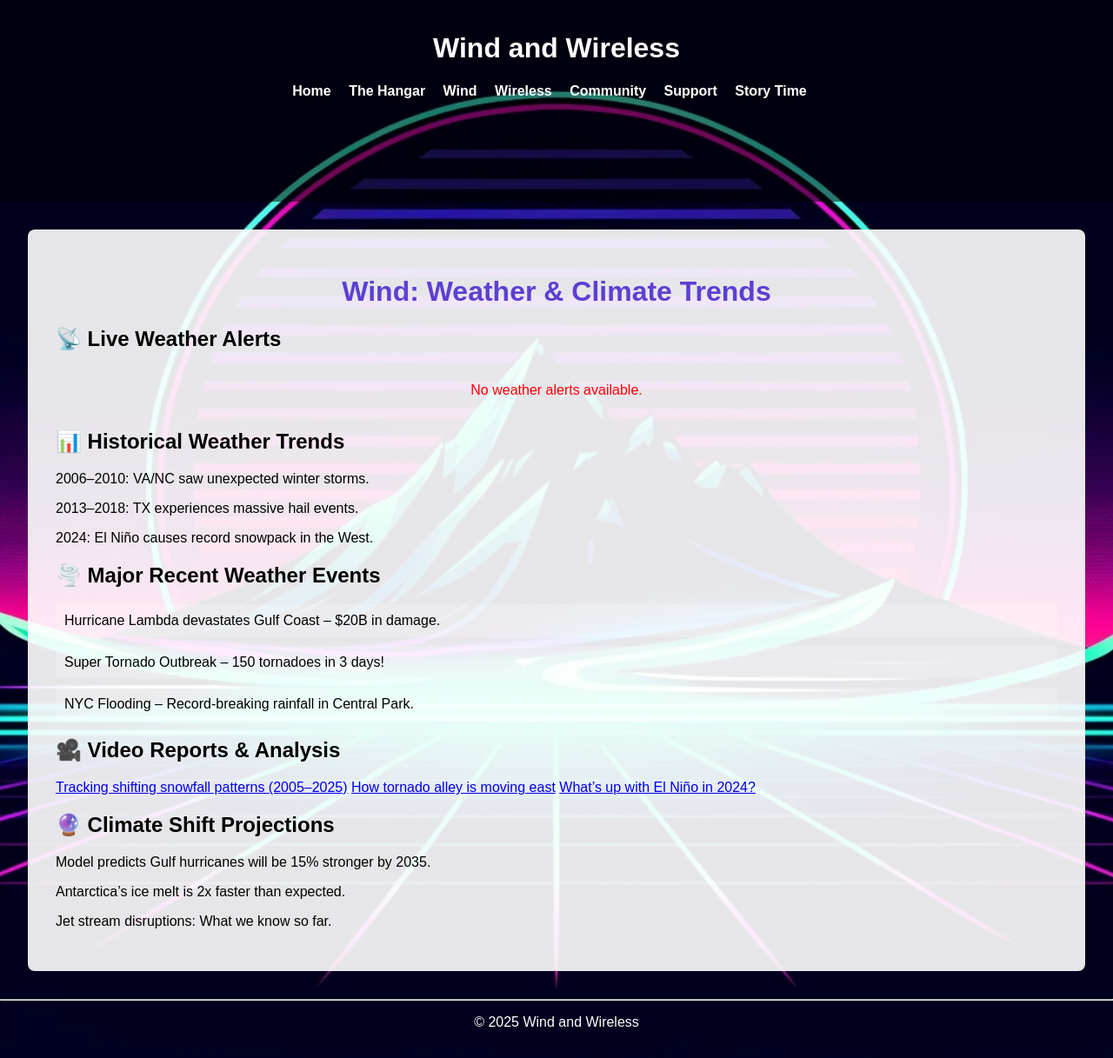
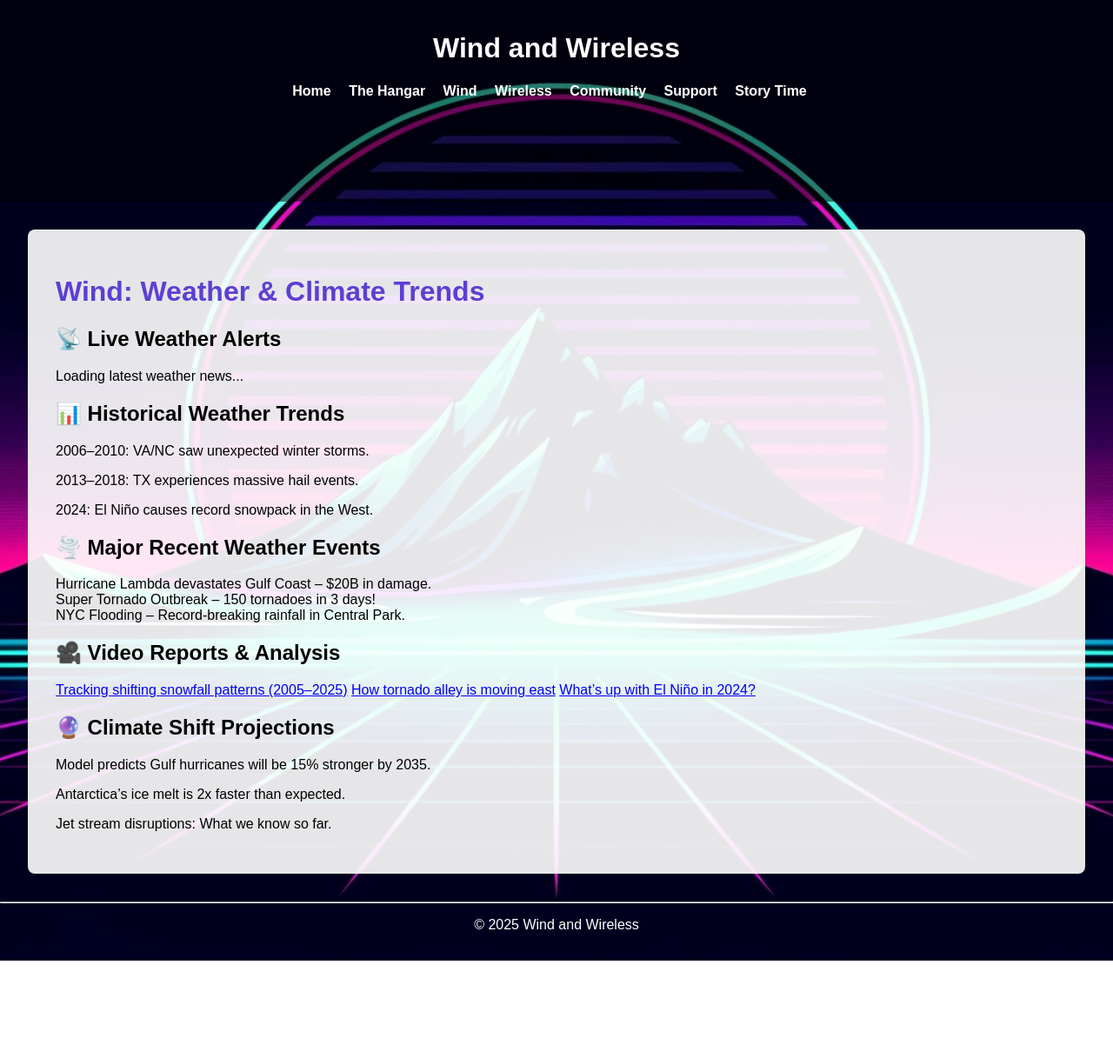
Before and after one commit to 00X30/WindWireless, a Jekyll site: the page built from wind.md, in a window 1280 px wide. Shown: the whole page at 87% size. Built offline with Jekyll 4.4.1, drawn with Linux system fonts in a browser that asks for light colours; after the commit the page ends 1105 px from its top, so only the background shows below that; some of the changed lines change nothing that is shown.

Commit message:
Update wind.md

```diff
--- a/wind.md
+++ b/wind.md
@@ -3,36 +3,36 @@ layout: default
 title: Wind - Weather & Climate Trends
 ---
 
-<h1 style="text-align: center; color: #5D3FD3;">Wind: Weather & Climate Trends</h1>
+<h1 style="text-align: left; color: #5D3FD3;">Wind: Weather & Climate Trends</h1>
 
 <!-- 📡 Live Weather Alerts -->
 <div class="section">
-    <h2>📡 Live Weather Alerts</h2>
+    <h2 style="text-align: left;">📡 Live Weather Alerts</h2>
     <div id="weather-carousel" class="carousel-container">
-        <p>Loading latest weather news...</p>
+        <p style="text-align: left;">Loading latest weather news...</p>
     </div>
 </div>
 
 <!-- 📊 Historical Weather Trends -->
 <div class="section">
-    <h2>📊 Historical Weather Trends</h2>
-    <p>2006–2010: VA/NC saw unexpected winter storms.</p>
-    <p>2013–2018: TX experiences massive hail events.</p>
-    <p>2024: El Niño causes record snowpack in the West.</p>
+    <h2 style="text-align: left;">📊 Historical Weather Trends</h2>
+    <p style="text-align: left;">2006–2010: VA/NC saw unexpected winter storms.</p>
+    <p style="text-align: left;">2013–2018: TX experiences massive hail events.</p>
+    <p style="text-align: left;">2024: El Niño causes record snowpack in the West.</p>
 </div>
 
 <!-- 🌪️ Major Recent Weather Events -->
 <div class="section">
-    <h2>🌪️ Major Recent Weather Events</h2>
-    <div class="news-item">Hurricane Lambda devastates Gulf Coast – $20B in damage.</div>
-    <div class="news-item">Super Tornado Outbreak – 150 tornadoes in 3 days!</div>
-    <div class="news-item">NYC Flooding – Record-breaking rainfall in Central Park.</div>
+    <h2 style="text-align: left;">🌪️ Major Recent Weather Events</h2>
+    <div class="news-item" style="text-align: left;">Hurricane Lambda devastates Gulf Coast – $20B in damage.</div>
+    <div class="news-item" style="text-align: left;">Super Tornado Outbreak – 150 tornadoes in 3 days!</div>
+    <div class="news-item" style="text-align: left;">NYC Flooding – Record-breaking rainfall in Central Park.</div>
 </div>
 
 <!-- 🎥 Video Reports & Analysis -->
 <div class="section">
-    <h2>🎥 Video Reports & Analysis</h2>
-    <div class="video-list">
+    <h2 style="text-align: left;">🎥 Video Reports & Analysis</h2>
+    <div class="video-list" style="text-align: left;">
         <a href="#">Tracking shifting snowfall patterns (2005–2025)</a>
         <a href="#">How tornado alley is moving east</a>
         <a href="#">What’s up with El Niño in 2024?</a>
@@ -41,118 +41,8 @@ title: Wind - Weather & Climate Trends
 
 <!-- 🔮 Climate Shift Projections -->
 <div class="section">
-    <h2>🔮 Climate Shift Projections</h2>
-    <p>Model predicts Gulf hurricanes will be 15% stronger by 2035.</p>
-    <p>Antarctica’s ice melt is 2x faster than expected.</p>
-    <p>Jet stream disruptions: What we know so far.</p>
+    <h2 style="text-align: left;">🔮 Climate Shift Projections</h2>
+    <p style="text-align: left;">Model predicts Gulf hurricanes will be 15% stronger by 2035.</p>
+    <p style="text-align: left;">Antarctica’s ice melt is 2x faster than expected.</p>
+    <p style="text-align: left;">Jet stream disruptions: What we know so far.</p>
 </div>
-
-<style>
-.carousel-container {
-    position: relative;
-    width: 100%;
-    height: auto;
-    overflow: hidden;
-    text-align: center;
-}
-
-.carousel-item {
-    display: none;
-    opacity: 0;
-    transition: opacity 1s ease-in-out;
-}
-
-.carousel-item.active {
-    display: block;
-    opacity: 1;
-}
-
-.news-item {
-    margin-bottom: 10px;
-    padding: 10px;
-    background: rgba(255, 255, 255, 0.2);
-    border-radius: 5px;
-}
-</style>
-
-<script>
-async function fetchWeatherRSS() {
-    const rssFeeds = [
-        "https://earthobservatory.nasa.gov/rss/eo.rss", // NASA Earth Observatory
-        "https://climate.nasa.gov/feed/", // NASA Climate
-        "https://www.nasa.gov/rss/dyn/earth.rss", // NASA Earth Science
-        "https://www.nhc.noaa.gov/index-at.xml", // NOAA National Hurricane Center
-        "https://www.tsunami.gov/feeds.xml" // NOAA Tsunami Warnings
-    ];
-
-    let allArticles = [];
-
-    for (const feedUrl of rssFeeds) {
-        try {
-            const response = await fetch(`https://rss2json.com/api.json?rss_url=${encodeURIComponent(feedUrl)}`);
-            const data = await response.json();
-
-            if (data.items) {
-                data.items.slice(0, 2).forEach(item => {
-                    allArticles.push({
-                        title: item.title,
-                        link: item.link,
-                        source: new URL(feedUrl).hostname,
-                        date: new Date(item.pubDate).getTime() // Sort by latest
-                    });
-                });
-            }
-        } catch (error) {
-            console.error(`Failed to fetch ${feedUrl}:`, error);
-        }
-    }
-
-    // Sort by date (latest first) and keep only top 5
-    allArticles = allArticles.sort((a, b) => b.date - a.date).slice(0, 5);
-
-    displayWeatherCarousel(allArticles);
-}
-
-function displayWeatherCarousel(articles) {
-    const carouselContainer = document.getElementById("weather-carousel");
-    carouselContainer.innerHTML = ""; // Clear previous entries
-
-    if (articles.length === 0) {
-        carouselContainer.innerHTML = "<p style='color: red;'>No weather alerts available.</p>";
-        return;
-    }
-
-    articles.forEach((article, index) => {
-        const slide = document.createElement("div");
-        slide.classList.add("carousel-item");
-        if (index === 0) slide.classList.add("active"); // First one is visible
-
-        slide.innerHTML = `
-            <p class="news-item">
-                <strong><a href="${article.link}" target="_blank" style="color: #5D3FD3;">
-                    ${article.title}
-                </a></strong> <br>
-                <small style="color: #ccc;">${article.source}</small>
-            </p>
-        `;
-        carouselContainer.appendChild(slide);
-    });
-
-    startCarousel();
-}
-
-function startCarousel() {
-    let index = 0;
-    const slides = document.querySelectorAll(".carousel-item");
-    if (slides.length === 0) return;
-
-    setInterval(() => {
-        slides.forEach(slide => slide.classList.remove("active"));
-        slides[index].classList.add("active");
-        index = (index + 1) % slides.length;
-    }, 5000); // Rotate every 5 seconds
-}
-
-// Run the fetch function
-fetchWeatherRSS();
-</script>
```
